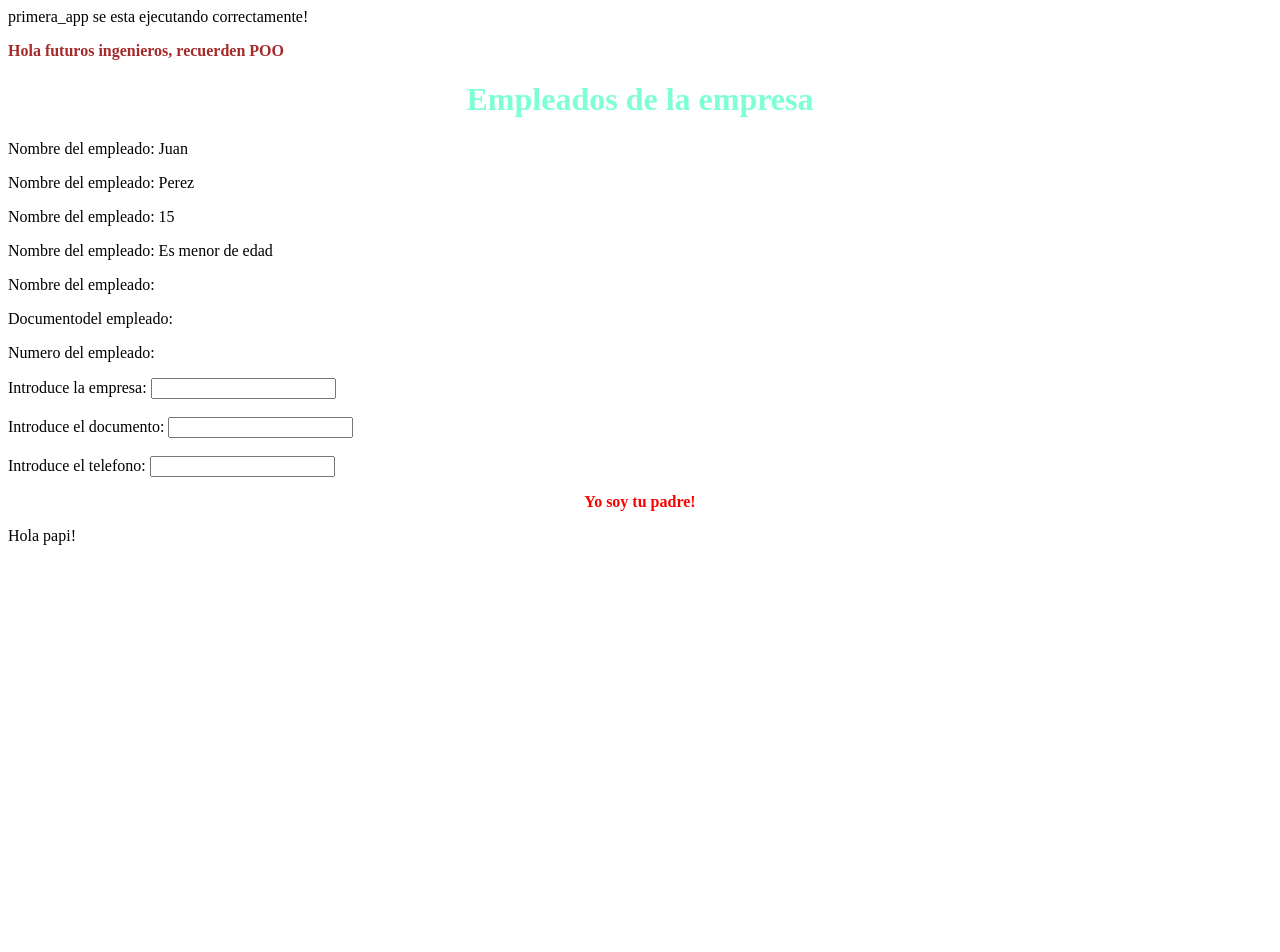
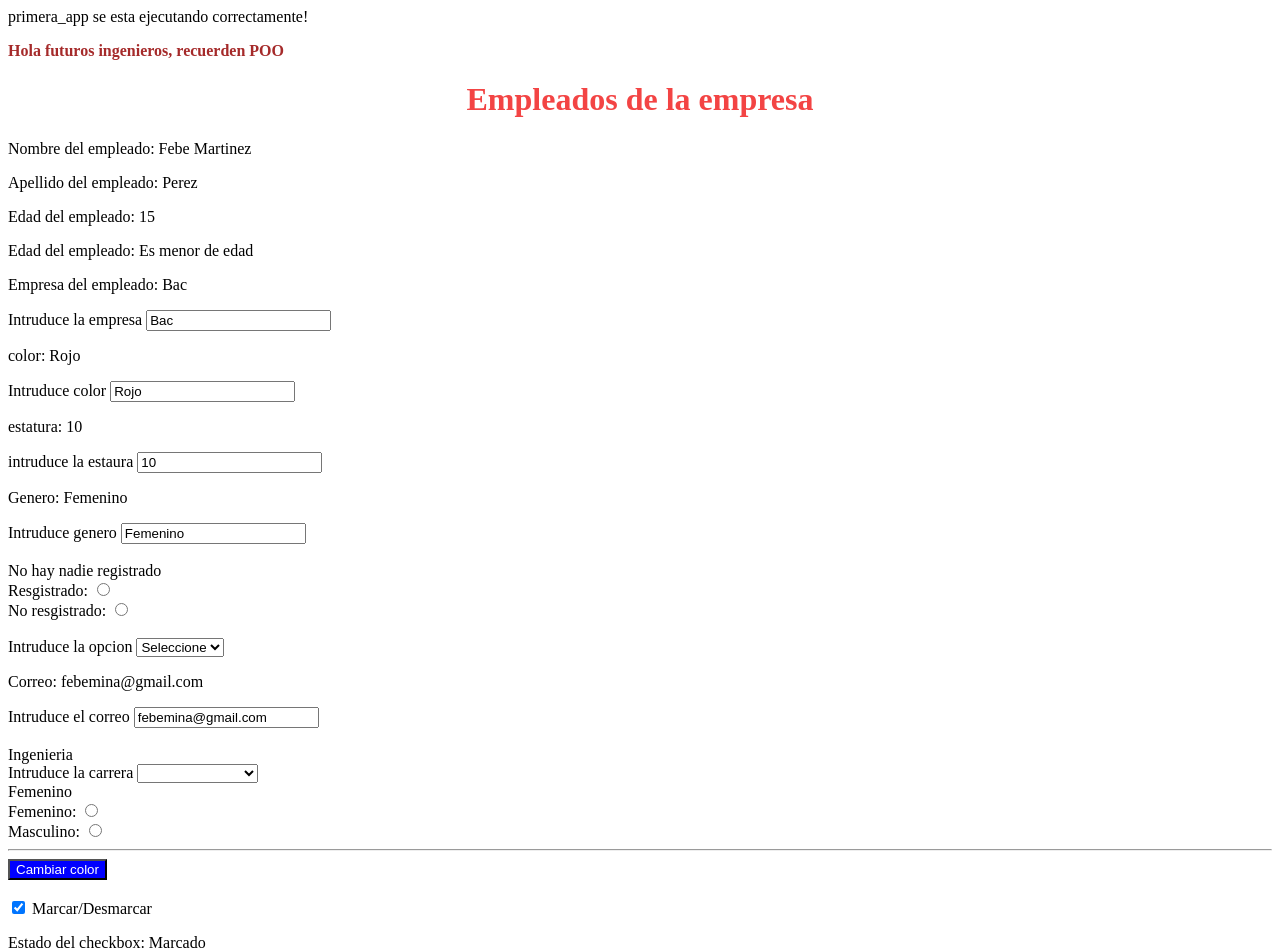
Before and after one commit to febeMina/primera_app, an Angular app: page / in a window 1280 px wide. Shown: the top 952 px of the page. Before the commit the page ends 800 px from the top, so only its background shows below. Built offline with nearby package versions, Linux system fonts and the light colour scheme.

Commit message:
Clase 280823

```diff
--- a/src/app/app.component.html
+++ b/src/app/app.component.html
@@ -2,5 +2,3 @@
     <span>{{ title }} se esta ejecutando correctamente!</span>
     <p class="salutacion">{{ saludo }}</p>
     <app-empleados></app-empleados>
-    <app-padre></app-padre>
-    <app-hijo></app-hijo>
--- a/src/app/app.module.ts
+++ b/src/app/app.module.ts
@@ -7,6 +7,7 @@ import { EmpleadoComponent } from './empleado/empleado.component';
 import { EmpleadoFeoComponent } from './empleado-feo/empleado-feo.component';
 import { PadreComponent } from './padre/padre.component';
 import { HijoComponent } from './hijo/hijo.component';
+import { FormsModule } from '@angular/forms';
 
 @NgModule({
   declarations: [
@@ -18,7 +19,7 @@ import { HijoComponent } from './hijo/hijo.component';
     HijoComponent
   ],
   imports: [
-    BrowserModule
+    BrowserModule, FormsModule
   ],
   providers: [],
   bootstrap: [AppComponent]
--- a/src/app/empleado/empleado.component.html
+++ b/src/app/empleado/empleado.component.html
@@ -1,21 +1,93 @@
 <p>Nombre del empleado: {{ nombre }}</p>
-<p>Nombre del empleado: {{ apellido }}</p>
-<p>Nombre del empleado: {{ edad }}</p>
-<p>Nombre del empleado: {{ (edad>=18)? "Es maypr de edad": "Es menor de edad" }}</p>
-<p>Nombre del empleado: {{ empresa.value }}</p>
-<p>Documentodel empleado: {{ documento.value }}</p>
-<p>Numero del empleado: {{ telefono.value }}</p>
+<p>Apellido del empleado: {{ apellido }}</p>
+<p>Edad del empleado: {{ edad }}</p>
+<p>Edad del empleado: {{ (edad>=18)? "Es mayor de edad": "Es menor de edad" }}</p>
+<p>Empresa del empleado: {{ empresa }}</p>
+Intruduce la  empresa <input type="text" [(ngModel)]="empresa">
+
+<p>color: {{ color }}</p>
+Intruduce color <input type="text" [(ngModel)]="color">
+<p>estatura: {{ estatura }}</p>
+intruduce la estaura <input type="text" [(ngModel)]="estatura">
+
+
+<p>Genero: {{ genero }}</p>
+Intruduce genero <input type="text" [(ngModel)]="genero">
+<br>
+<br>
+{{ texto_registro }}
+<br>
+Resgistrado: <input type="radio" name="n_radio" id="registro" [checked]="usuario_registrado_porperty" (click)="set_usuario_registrado($event)" value="si"><br>
+No resgistrado: <input type="radio" name="n_radio" [checked]="usuario_registrado_porperty" (click)="set_usuario_registrado($event)" value="no"><br>
+
+{{seleccion}} <br>
+Intruduce la opcion <select [(ngModel)]="seleccion">
+    <option value="">Seleccione</option>
+    <option value="Hola">Hola</option>
+    <option value="Adios">Adios</option>
+</select>
+
+
+<p>Correo: {{ correo }}</p>
+Intruduce el correo <input type="text" [(ngModel)]="correo">
+<br>
+<br>
+{{carrera}} <br>
+Intruduce la carrera <select [(ngModel)]="carrera">
+    <option value="">Seleccione</option>
+    <option value="Ingeniria CC">Ingeniria CC</option>
+    <option value="Comunicaciones">Comunicaciones</option>
+    <option value="Licenciatura">Licenciatura</option>
+</select>
+
+
+<br>
+{{ genero_registrado }}
+<br>
+Femenino: <input type="radio" name="n_radio" id="registro" [checked]="genero_registrado_porperty" (click)="set_genero_registrado($event)" value="si"><br>
+Masculino: <input type="radio" name="n_radio" [checked]="genero_registrado_porperty" (click)="set_genero_registrado($event)" value="no"><br>
+
+<hr>
+<button [style]="color_boton_property" (click)="lanzar_mensaje()">
+    Cambiar color
+</button>
+
+<br>
+<br>
+<label>
+    <input type="checkbox" [(ngModel)]="estado_checkbox"> Marcar/Desmarcar
+    <p>
+    <!--Operador ternario-->
+        Estado del checkbox: {{ estado_checkbox ? 'Marcado' : 'No marcado'}}
+    </p>
+</label>
+
+
+
+
+
+
+
+
+<!--<p>Documento del empleado: {{ documento}}</p>
+<p>Numero del empleado: {{ telefono }}</p>
 
 
 
 Introduce la empresa: <input type="text" #empresa
 (keyup)="0">
 <br>
-<br>
-Introduce el documento: <input type="text" #documento
+<br>-->
+<!--Introduce el documento: <input type="text" #documento
 (keyup)="0">
 <br>
 <br>
 Introduce el telefono: <input type="text" #telefono
 (keyup)="0">
-<br>
+<br>-->
+
+
+
+
+<!--type="checkbox" id="registro" [checked]="usuario_registrado_porperty" (click)="set_usuario_registrado()">
+{{ cambiar_registro() }}-->
--- a/src/app/empleado/empleado.component.ts
+++ b/src/app/empleado/empleado.component.ts
@@ -6,17 +6,107 @@ import { Component } from '@angular/core';
   styleUrls: ['./empleado.component.css']
 })
 export class EmpleadoComponent {
-  nombre = 'Juan';
+  nombre = 'Febe Martinez';
   apellido='Perez';
   edad:number = 15;
-  empresa = 'Otro';
+  empresa = 'Bac';
   documento = 'Otro';
   telefono = 'Otro';
+  color = 'Rojo';
+  genero = 'Femenino';
+  estatura:number = 10;
+  carrera='Ingenieria';
+  correo='febemina@gmail.com'
 
-getEdad (){
-return this.edad;
+  seleccion ="";
+
+
+color_boton_property = "background-color: blue; color: white;";
+mensaje='';
+
+lanzar_mensaje(){
+ // this.mensaje='Hola a todos';
+  //alert(this.mensaje)
+  if(this.color_boton_property=="background-color: blue; color: white;")
+  {
+  this.color_boton_property="background-color: red; color: white;";
+  }else{
+    this.color_boton_property="background-color: blue; color: white;";
+  }
 }
 
-set_empresa(empresa: string){
+
+estado_checkbox: boolean = true;
+
+habilitar_input_property = true;
+  usuario_registrado_porperty = false;
+  habilitar_color_property= true;
+  habilitar_estatura_property=true;
+  habilitar_genero_property= true;
+  texto_registro = 'No hay nadie registrado';
+
+  genero_registrado_porperty = false;
+  genero_registrado = 'Femenino';
+
+  texto_input_u = 'Inhabilitado';
+  texto_input_d = 'Inhabilitado';
+  texto_input_t = 'Inhabilitado';
+
+
+
+getEdad(){
+  return this.edad;
 }
+
+cambiar_registro(){
+  this.usuario_registrado_porperty=!this.usuario_registrado_porperty;
 }
+
+set_habilitar_input_color(){
+  this.texto_input_u = 'Habilitado';
+  this.habilitar_color_property= false;
+}
+set_habilitar_input_estatura(){
+this.texto_input_d = 'Habilitado';
+this.habilitar_estatura_property=false;
+}
+
+set_habilitar_input_genero(){
+this.texto_input_t = 'Habilitado';
+this.habilitar_genero_property= false;
+}
+set_usuario_registrado(event:Event){
+  //this.texto_registro = 'El usuario se acaba de registrar';
+  //this.habilitar_input_property = false;
+  //console.log(event.target);
+  if((<HTMLInputElement>event.target).value=='si'){
+  this.texto_registro = 'El usuario se acaba de registrar';
+}else{
+  this.texto_registro = 'No hay nadie registrado';
+  }
+}
+
+set_genero_registrado(event:Event){
+  //this.texto_registro = 'El usuario se acaba de registrar';
+  //this.habilitar_input_property = false;
+  //console.log(event.target);
+  if((<HTMLInputElement>event.target).value=='si'){
+  this.genero_registrado = 'Femenino';
+}else{
+  this.genero_registrado = 'Masculino';
+  }
+}
+
+cambiar_empresa(event:Event){
+this.empresa=(<HTMLInputElement>event.target).value;
+}
+
+
+
+set_empresa(event:Event){
+  this.empresa=(<HTMLInputElement>event.target).value;
+}
+
+
+
+}
--- a/src/app/empleados/empleados.component.css
+++ b/src/app/empleados/empleados.component.css
@@ -1,5 +1,5 @@
 h1{
     text-align: center;
     font-weight: bold;
-    color: aquamarine;
+    color: rgb(243, 68, 68);
 }
```
